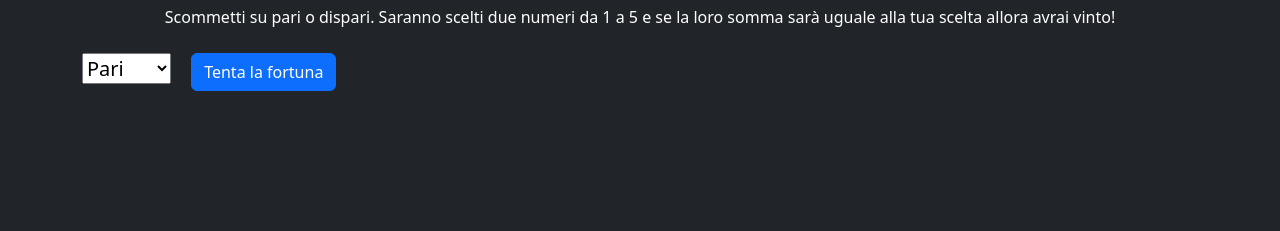
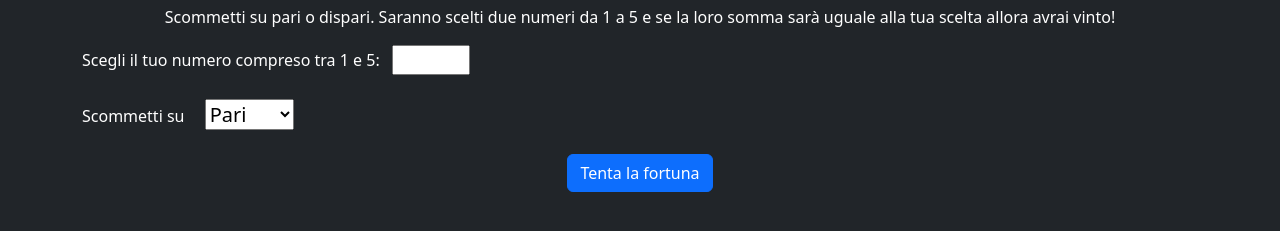
Before and after one commit to Luis-Mocha/js-paliedispari, a plain HTML site: page index.html in a window 1280 px wide. Shown: the part 359-590 px from the top of the page. Drawn offline with nearby package versions, Linux system fonts and the light colour scheme.

Commit message:
correzione: ora si chiede il numero all'utente / prima era casuale anch'esso

```diff
--- a/assets/javascript/main.js
+++ b/assets/javascript/main.js
@@ -70,7 +70,7 @@ formPariDispari.addEventListener('submit', function(invioForm) {
 
     let userChoice = document.getElementById('select-pariDispari').value;
 
-    let userNumber = randomNumber(1, 5);
+    let userNumber = parseInt( document.getElementById('inputNumber').value );
     let computerNumber = randomNumber(1, 5);
     console.log(userNumber, computerNumber);
 
@@ -86,7 +86,7 @@ formPariDispari.addEventListener('submit', function(invioForm) {
         <li class="my-4">
             Hai scelto <span class="text-decoration-underline text-success">${userChoice}</span> e hai vinto!
             <br>
-            I numeri casuali sono stati ${userNumber} e ${computerNumber}. La Loro somma è ${summedNumbers}: <span class="text-decoration-underline text-success">${finalResult}</span>!
+            Il tuo numero è stato ${userNumber}, quello del computer ${computerNumber}. La Loro somma è ${summedNumbers}: <span class="text-decoration-underline text-success">${finalResult}</span>!
         </li>
         `
 
@@ -96,10 +96,11 @@ formPariDispari.addEventListener('submit', function(invioForm) {
         <li class="my-4">
         Hai scelto <span class="text-decoration-underline text-warning">${userChoice}</span> e hai perso!
         <br>
-        I numeri casuali sono stati ${userNumber} e ${computerNumber}. La Loro somma è ${summedNumbers}: <span class="text-decoration-underline text-danger">${finalResult}</span> :(
+        Il tuo numero è stato ${userNumber}, quello del computer ${computerNumber}. La Loro somma è ${summedNumbers}: <span class="text-decoration-underline text-danger">${finalResult}</span> :(
         </li>
         `
     };
+
 });
 
 
--- a/index.html
+++ b/index.html
@@ -44,12 +44,24 @@
                 Scommetti su pari o dispari. Saranno scelti due numeri da 1 a 5 e se la loro somma sarà uguale alla tua scelta allora avrai vinto!
             </p>
 
-            <select id="select-pariDispari" class="my-2 fs-5" aria-label="Input pari o dispari">
+            <label for="inputNumber" class="mb-2 me-2">
+                Scegli il tuo numero compreso tra 1 e 5:
+            </label>
+            <input type="number" id="inputNumber" class=" mb-4" min="1" max="5" maxlength="1" required>
+
+            <br>
+
+            <label for="select-pariDispari" >
+                Scommetti su
+            </label>
+            <select id="select-pariDispari" class="fs-5 ms-3 mb-4" aria-label="Input pari o dispari">
                 <option value="pari">Pari</option>
                 <option value="dispari">Dispari</option>
             </select>
 
-            <button id="ButtonPariDispari" class=" ms-3 btn btn-primary">
+            <br>
+
+            <button id="ButtonPariDispari" class="d-block mx-auto btn btn-primary">
                 Tenta la fortuna
             </button>
         </form>
```
